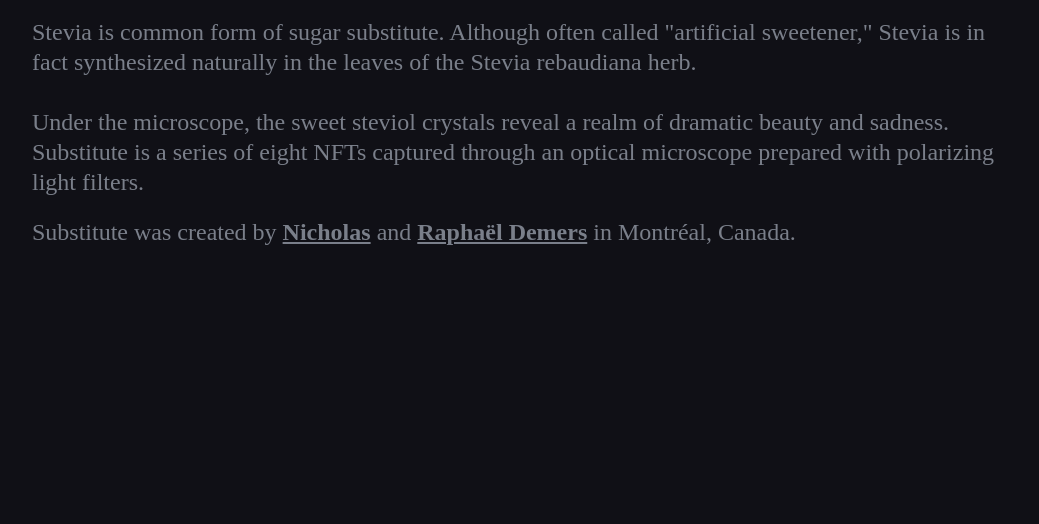
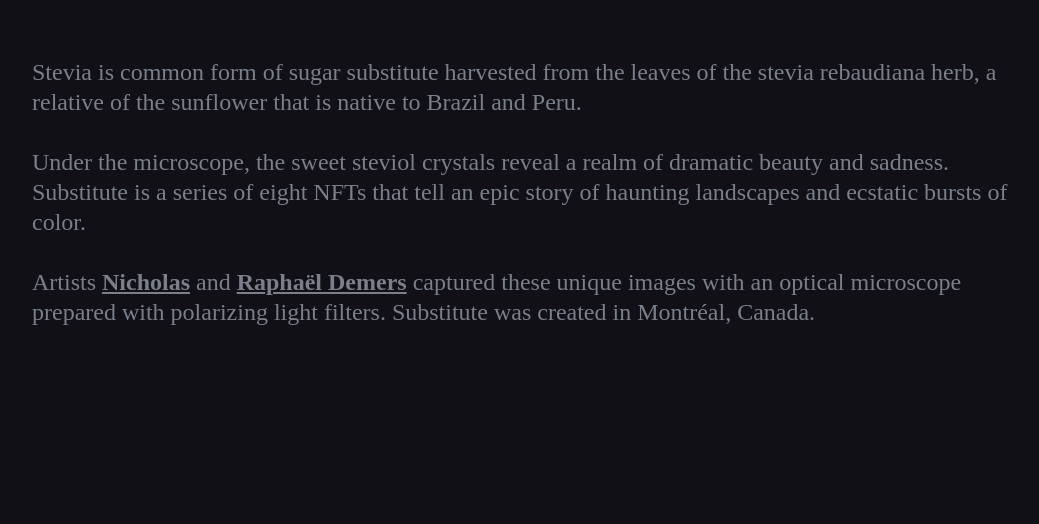
Before and after one commit to nnnnicholas/Substitute, a plain HTML site: page index.html in a window 1280 px wide. Shown: the part 273-797 px from the top of the page, without its empty margins (118-1157 px from the left). Drawn offline with Linux system fonts and the light colour scheme; a script that the page names is missing; a web font is replaced by a local one.

Commit message:
fixed css layout

```diff
--- a/index.html
+++ b/index.html
@@ -19,21 +19,25 @@
             <h1>Substitute</h1>
             <h2>A Photomicroscopic Opera</h2>
             <div id="collectionDescription" class="text">
-                Stevia is common form of sugar substitute. Although often called
-                "artificial sweetener," Stevia is in fact synthesized naturally
-                in the leaves of the Stevia rebaudiana herb.
+                Stevia is common form of sugar substitute harvested from the leaves of
+                the stevia rebaudiana herb, a relative of the sunflower that is native to Brazil and Peru.
                 <br />
                 <br />
                 Under the microscope, the sweet steviol crystals reveal a realm
                 of dramatic beauty and sadness. Substitute is a series of eight
-                NFTs captured through an optical microscope prepared with
-                polarizing light filters.
+                NFTs that tell an epic story of haunting landscapes and ecstatic
+                bursts of color.
+                <br />
+                <br />
+                Artists
+                <a href="https://twitter.com/nnnnicholas">Nicholas</a> and
+                <a href="https://twitter.com/raphaelddddd">Raphaël Demers</a>
+                captured these unique images with an optical microscope prepared
+                with polarizing light filters. Substitute was created in Montréal, Canada.
             </div>
-            <div id="credits" class="text">
-                Substitute was created by
-                <a href="https://twitter.com/nnnnicholas">Nicholas</a> and
-                <a href="https://twitter.com/raphaelddddd">Raphaël Demers</a> in Montréal, Canada.
-            </div>
+            <!-- <div id="credits" class="text"></div>
+
+            </div> -->
             <!-- <div id="status" class="text">
                 <div>Sold</div>
                 <div>3 of 8</div>
--- a/style.css
+++ b/style.css
@@ -81,16 +81,20 @@ p {
     margin: 0;
 }
 
+#collectionDescription {
+    margin-top: 60px;
+}
+
 a {
 }
 
-#status{
-	display:flex;
-	flex-flow: row nowrap;
-	border:solid 1px #7a7f8a;
-	padding:1rem;
-	margin: 40px 0;
-	justify-content:space-around;
+#status {
+    display: flex;
+    flex-flow: row nowrap;
+    border: solid 1px #7a7f8a;
+    padding: 1rem;
+    margin: 40px 0;
+    justify-content: space-around;
 }
 
 #container1 {
@@ -105,7 +109,7 @@ a {
     grid-gap: 100px 0px;
     justify-items: center;
     max-width: fit-content;
-	max-width: -moz-fit-content;
+    max-width: -moz-fit-content;
 }
 
 #container2 > div {
@@ -122,6 +126,14 @@ a {
 
 .nfte * {
     font-size: 1.1rem;
+}
+
+.nfte--dark-mode {
+    height: 100% !important;
+}
+
+.nfte--loaded .nfte__media {
+    max-height: none !important;
 }
 
 .nfte__name {
```
